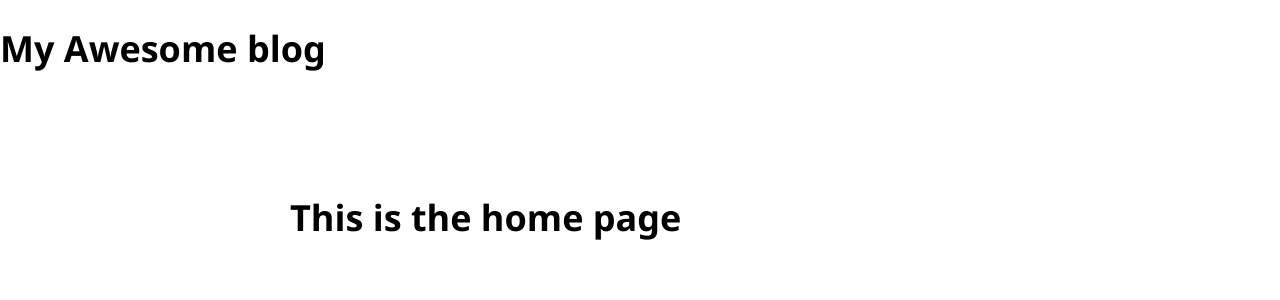
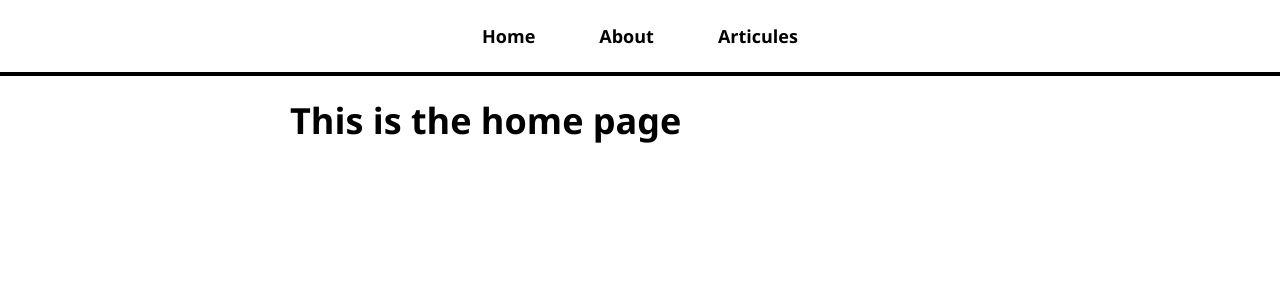
Before and after one commit to Alonsovn/my-blog, a React (Create React App) app: page / in a window 1280 px wide. Shown: the top 300 px of the page. Built offline with nearby package versions, Linux system fonts and the light colour scheme.

Commit message:
Add NavBar to page navigation

```diff
--- a/src/App.js
+++ b/src/App.js
@@ -1,4 +1,5 @@
 import "./App.css";
+import NavBar from "./NavBar";
 import AboutPage from "./pages/AboutPage";
 import ArticuleListPage from "./pages/ArticuleListPage";
 import ArticulePage from "./pages/ArticulePage";
@@ -10,7 +11,7 @@ function App() {
   return (
     <BrowserRouter>
       <div className="App">
-        <h1>My Awesome blog</h1>
+        <NavBar />
         <div id="page-body">
           <Routes>
             <Route path="/" element={<HomePage />} />
--- /dev/null
+++ b/src/NavBar.js
@@ -0,0 +1,19 @@
+import { Link } from "react-router-dom";
+
+const NavBar = () => {
+  return (
+    <nav>
+      <li>
+        <Link to="/">Home</Link>
+      </li>
+      <li>
+        <Link to="/about">About</Link>
+      </li>
+      <li>
+        <Link to="/articules">Articules</Link>
+      </li>
+    </nav>
+  );
+};
+
+export default NavBar;
```
